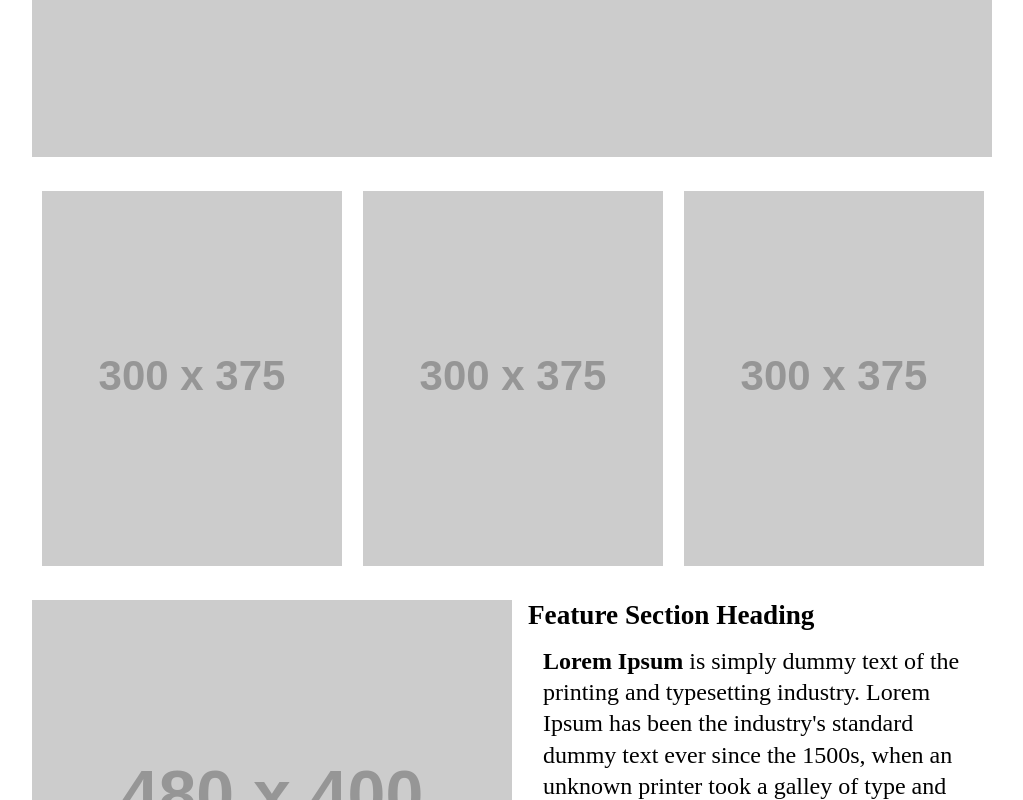
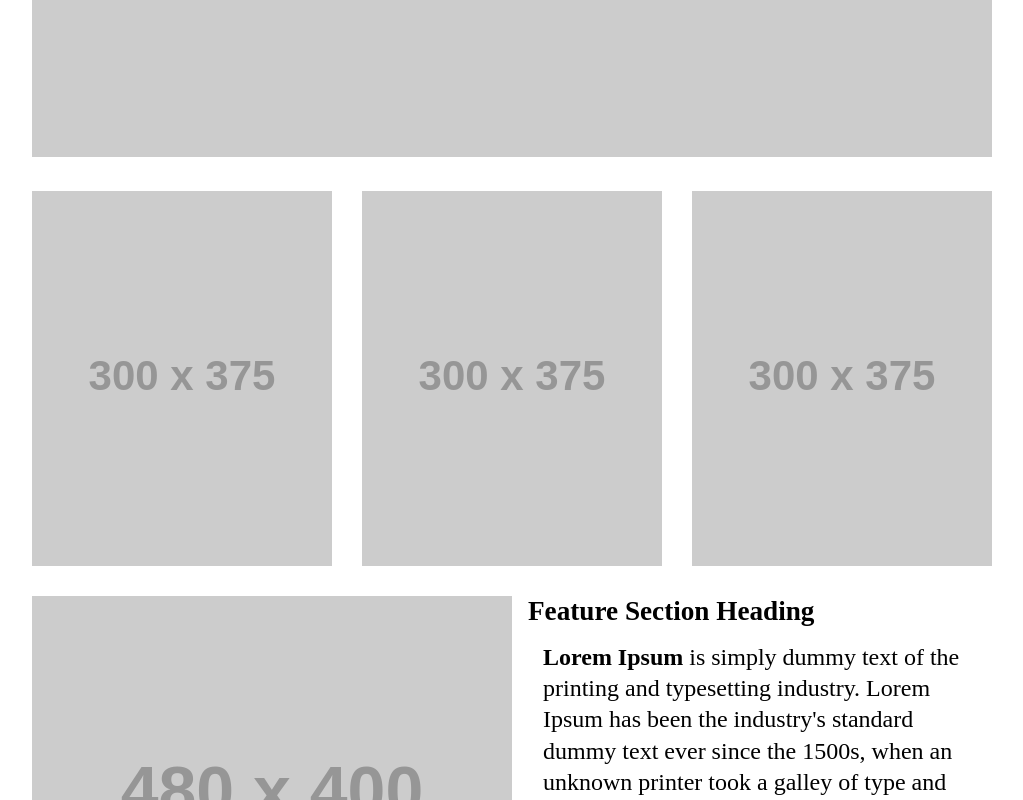
Before and after one commit to crystal-leesj/wirefame-exercise, a plain HTML site: page index.html in a window 1280 px wide. Shown: the part 443-1243 px from the top of the page, without its empty margins (128-1151 px from the left). Drawn offline with Linux system fonts and the light colour scheme; placeholder pictures from the web are drawn by us.

Commit message:
Wrap all middle img into a section

```diff
--- a/css/style.css
+++ b/css/style.css
@@ -33,16 +33,16 @@ nav ul li a {
   font-size: 1.5em;
 }
 
-section {
+section img {
   display: inline-block;
-  width: 33%;
-  padding: 30px 0px 30px 10px;
+  /* width: 33%; */
+  margin: 30px 26px 30px 0px;
   vertical-align: top;
 }
 
-section:last-child {
-  zoom: 1;
-  border: 3px solid palevioletred;
+section img:last-child {
+  float: right;
+  margin: 30px 0px 30px 0px;
 }
 
 .texts {
--- a/index.html
+++ b/index.html
@@ -18,11 +18,7 @@
       <img src="https://placehold.it/960x450/edd66d" />
       <section>
         <img src="https://placehold.it/300x375/80702b" />
-      </section>
-      <section>
         <img src="https://placehold.it/300x375/80532b" />
-      </section>
-      <section>
         <img src="https://placehold.it/300x375/802b4e" />
       </section>
       <div class='textConent'>
```
